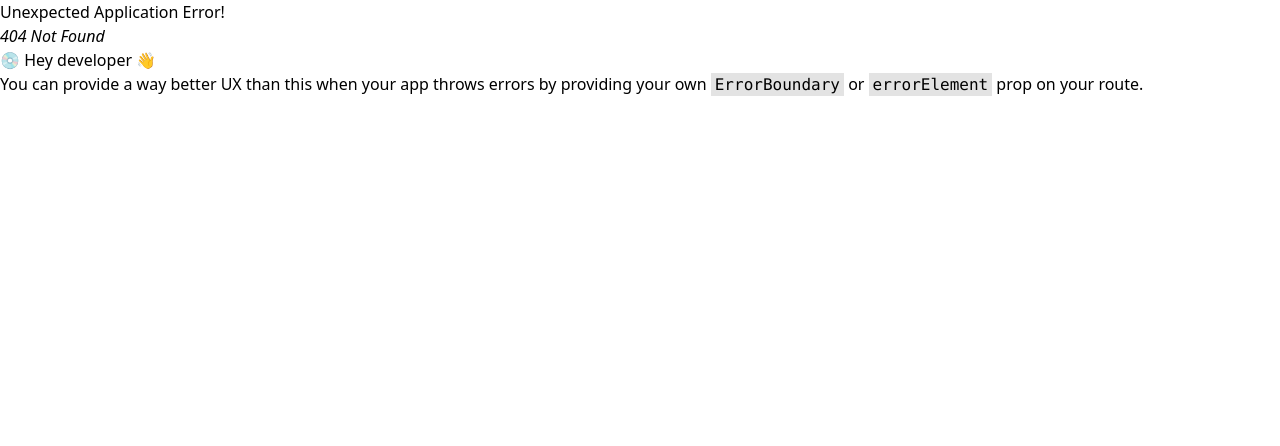
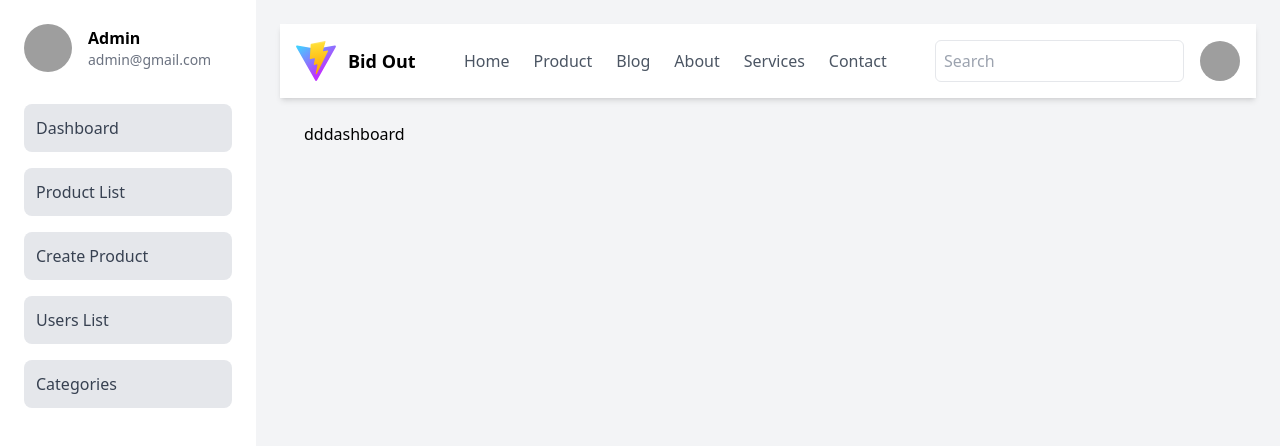
Before and after one commit to KavinduPramod/bidding_system, a React (Vite) app: page /layout/dashboard in a window 1280 px wide. Before the commit this address had no page. Shown: the top 446 px of the page. Built offline with nearby package versions, Linux system fonts and the light colour scheme; grey boxes are pictures that could not be loaded.

Commit message:
Add Dashboard page and update navigation links

```diff
--- a/src/Router.jsx
+++ b/src/Router.jsx
@@ -10,6 +10,7 @@ import UsersList from "./pages/UsersList";
 import Allproductlist from "./pages/Allproductlist";
 import Createproduct from "./pages/Createproduct";
 import Categories from "./pages/categories";
+import Dashboard from "./pages/Dashboard";
 
 const router = createBrowserRouter(
     createRoutesFromElements(
@@ -20,6 +21,7 @@ const router = createBrowserRouter(
             {/* Nest routes under layout */}
             <Route path="layout" element={<Layout />}>
                 {/* Relative path for nested route */}
+                <Route path="dashboard" element={<Dashboard />} /> {/* New Dashboard Route */}
                 <Route path="all-users" element={<UsersList />} />
                 <Route path="all-product-list" element={<Allproductlist />} />
                 <Route path="create-product" element={<Createproduct />} />
--- a/src/layout/Sidebar.jsx
+++ b/src/layout/Sidebar.jsx
@@ -17,7 +17,7 @@ const SideBar = () => {
 
       <nav className="flex-1 space-y-4">
         <NavLink
-          to="/layout"
+          to="/layout/dashboard"
           className="block text-gray-700 bg-gray-200 hover:bg-green-100 hover:text-green-500 rounded-lg p-3"
         >
           Dashboard
--- /dev/null
+++ b/src/pages/Dashboard.jsx
@@ -0,0 +1,11 @@
+import React from 'react'
+
+function Dashboard() {
+  return (
+    <div>
+      dddashboard
+    </div>
+  )
+}
+
+export default Dashboard
--- a/src/pages/Login.jsx
+++ b/src/pages/Login.jsx
@@ -15,7 +15,7 @@ const LoginPage = () => {
       localStorage.setItem("isLoggedIn", "true");
 
       // Redirect to the dashboard or main page after successful login
-      navigate("/layout");
+      navigate("/layout/dashboard");
     } else {
       alert("Invalid credentials");
     }
```
